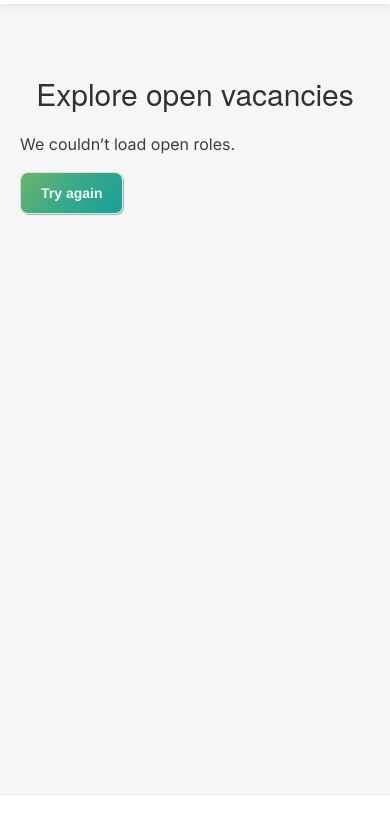
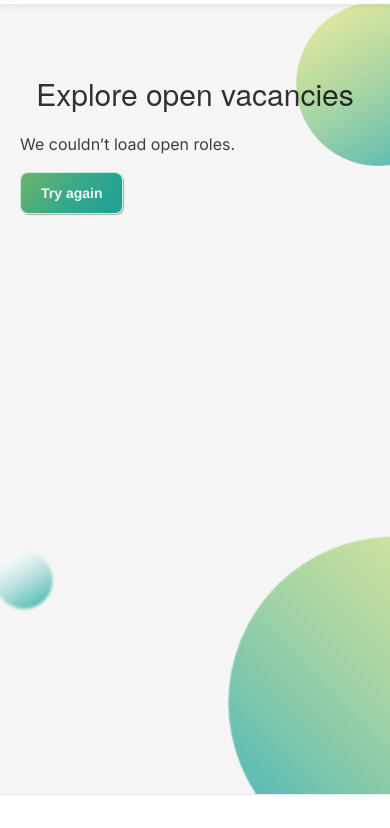
Before and after one commit to JAXTER444/marvel-website, a plain HTML site: page jobs.html in a window 390 px wide. Shown: the part 50-878 px from the top of the page. Drawn offline with Linux system fonts and the light colour scheme; no server answers; a web font is replaced by a local one.

Commit message:
Show jobs page orbs on mobile with scaled corner placement.
Co-authored-by: Cursor <cursoragent@cursor.com>

```diff
--- a/css/styles.css
+++ b/css/styles.css
@@ -3597,8 +3597,31 @@ a {
 }
 
 @media (max-width: 760px) {
-  .jobs-orbs {
-    display: none;
+  .panel-jobs .orb-large {
+    left: auto;
+    right: -90px;
+    top: auto;
+    bottom: -40px;
+    width: 220px;
+    height: 220px;
+  }
+
+  .panel-jobs .orb-top {
+    left: auto;
+    right: -48px;
+    top: 48px;
+    bottom: auto;
+    width: 120px;
+    height: 120px;
+  }
+
+  .panel-jobs .orb-small {
+    left: 12px;
+    right: auto;
+    top: auto;
+    bottom: 160px;
+    width: 52px;
+    height: 52px;
   }
 
   .jobs-intro h1,
```
